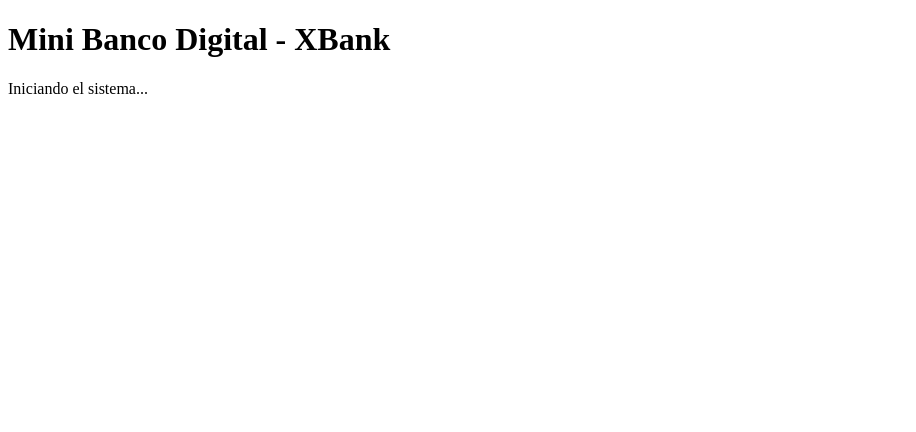
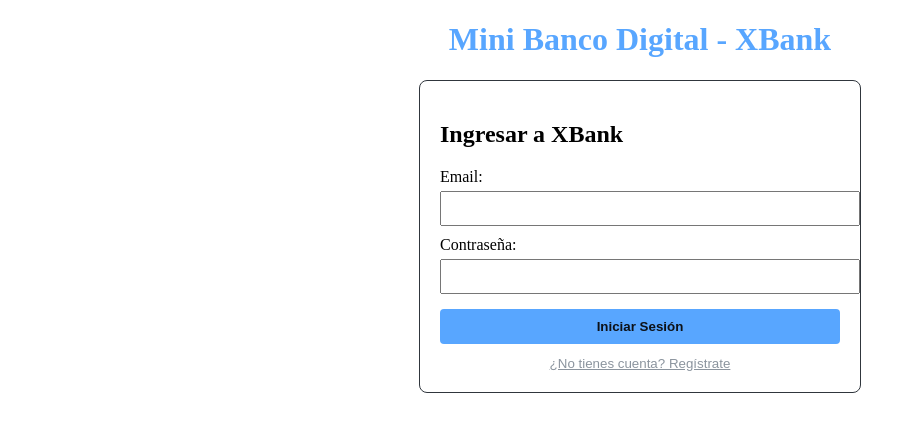
Before and after one commit to Pintorescoh/EVA2_MiniBancoDigital, a React (Vite) app: page / in a window 1280 px wide. Shown: the top 432 px of the page, without its empty margins (0-916 px from the left). Built offline with nearby package versions, Linux system fonts and the light colour scheme; no server answers.

Commit message:
feat: integración de Firebase Auth y Firestore para registro de usuarios y saldo inicial (RF1)

```diff
--- a/src/App.jsx
+++ b/src/App.jsx
@@ -1,10 +1,15 @@
+// src/App.jsx
+import Login from './components/Login';
+
 function App() {
   return (
     <div>
-      <h1>Mini Banco Digital - XBank</h1>
-      <p>Iniciando el sistema...</p>
+      <h1 style={{ textAlign: 'center', color: '#58a6ff' }}>Mini Banco Digital - XBank</h1>
+
+      {/* Aquí estamos renderizando (mostrando) nuestro nuevo componente */}
+      <Login />
     </div>
   )
 }
 
-export default App
+export default App;
--- /dev/null
+++ b/src/components/Login.jsx
@@ -0,0 +1,95 @@
+// src/components/Login.jsx
+import { useState } from 'react';
+// 1. Importamos nuestras llaves maestras y las funciones de Firebase
+import { auth, db } from '../firebase/config';
+import { signInWithEmailAndPassword, createUserWithEmailAndPassword } from 'firebase/auth';
+import { doc, setDoc } from 'firebase/firestore';
+
+export default function Login() {
+  const [email, setEmail] = useState('');
+  const [password, setPassword] = useState('');
+
+  // 2. Nuevos estados para la interfaz
+  const [isRegistering, setIsRegistering] = useState(false); // Para alternar entre Login y Registro
+  const [error, setError] = useState(null); // Para guardar y mostrar mensajes de error
+
+  const handleEmailChange = (evento) => setEmail(evento.target.value);
+  const handlePasswordChange = (evento) => setPassword(evento.target.value);
+
+  // 3. Agregamos "async" porque la comunicación con la nube toma tiempo (asíncrona)
+  const handleSubmit = async (evento) => {
+    evento.preventDefault();
+    setError(null); // Limpiamos errores antiguos antes de intentar de nuevo
+
+    try {
+      if (isRegistering) {
+        // LÓGICA DE REGISTRO
+        // Le pedimos a Firebase Auth que cree el usuario
+        const userCredential = await createUserWithEmailAndPassword(auth, email, password);
+        const user = userCredential.user;
+
+        // RF1: Al registrarse, creamos su documento en la base de datos (Firestore) con el saldo inicial
+        // Usamos el ID único del usuario (user.uid) como nombre del documento por seguridad
+        await setDoc(doc(db, "users", user.uid), {
+          email: user.email,
+          saldo: 100000
+        });
+
+        console.log("¡Cuenta creada y saldo asignado!");
+      } else {
+        // LÓGICA DE INICIO DE SESIÓN
+        await signInWithEmailAndPassword(auth, email, password);
+        console.log("¡Inicio de sesión exitoso!");
+      }
+    } catch (errorFirebase) {
+      // Si Firebase rechaza la operación (ej. contraseña muy corta, o usuario no existe), lo atrapamos aquí
+      console.error(errorFirebase);
+      setError("Hubo un error: Verifica tus datos o intenta con una contraseña de al menos 6 caracteres.");
+    }
+  };
+
+  return (
+    <div style={{ border: '1px solid #30363d', padding: '20px', borderRadius: '8px', maxWidth: '400px', margin: '20px auto' }}>
+      <h2>{isRegistering ? 'Crear Cuenta' : 'Ingresar a XBank'}</h2>
+
+      <form onSubmit={handleSubmit}>
+        <div style={{ marginBottom: '10px' }}>
+          <label style={{ display: 'block', marginBottom: '5px' }}>Email:</label>
+          <input
+            type="email"
+            value={email}
+            onChange={handleEmailChange}
+            required
+            style={{ width: '100%', padding: '8px' }}
+          />
+        </div>
+
+        <div style={{ marginBottom: '15px' }}>
+          <label style={{ display: 'block', marginBottom: '5px' }}>Contraseña:</label>
+          <input
+            type="password"
+            value={password}
+            onChange={handlePasswordChange}
+            required
+            style={{ width: '100%', padding: '8px' }}
+          />
+        </div>
+
+        {/* Si hay un error, lo mostramos en color rojo */}
+        {error && <p style={{ color: '#f85149', fontSize: '0.9rem' }}>{error}</p>}
+
+        <button type="submit" style={{ padding: '10px 15px', cursor: 'pointer', width: '100%', marginBottom: '10px', backgroundColor: '#58a6ff', color: '#0d1117', border: 'none', borderRadius: '4px', fontWeight: 'bold' }}>
+          {isRegistering ? 'Registrarse' : 'Iniciar Sesión'}
+        </button>
+      </form>
+
+      {/* Botón para cambiar entre modo Login y Registro */}
+      <button
+        onClick={() => setIsRegistering(!isRegistering)}
+        style={{ background: 'none', border: 'none', color: '#8b949e', cursor: 'pointer', width: '100%', textDecoration: 'underline' }}
+      >
+        {isRegistering ? '¿Ya tienes cuenta? Inicia sesión' : '¿No tienes cuenta? Regístrate'}
+      </button>
+    </div>
+  );
+}
--- a/src/firebase/config.js
+++ b/src/firebase/config.js
@@ -0,0 +1,22 @@
+// Importamos las funciones necesarias del SDK de Firebase
+import { initializeApp } from "firebase/app";
+import { getAuth } from "firebase/auth";
+import { getFirestore } from "firebase/firestore";
+
+// Configuramos Firebase usando nuestras variables de entorno seguras.
+// Vite usa "import.meta.env" para leer el archivo .env
+const firebaseConfig = {
+  apiKey: import.meta.env.VITE_FIREBASE_API_KEY,
+  authDomain: import.meta.env.VITE_FIREBASE_AUTH_DOMAIN,
+  projectId: import.meta.env.VITE_FIREBASE_PROJECT_ID,
+  storageBucket: import.meta.env.VITE_FIREBASE_STORAGE_BUCKET,
+  messagingSenderId: import.meta.env.VITE_FIREBASE_MESSAGING_SENDER_ID,
+  appId: import.meta.env.VITE_FIREBASE_APP_ID
+};
+
+// Inicializamos la aplicación
+const app = initializeApp(firebaseConfig);
+
+// Exportamos los servicios para usarlos en el resto del proyecto
+export const auth = getAuth(app);
+export const db = getFirestore(app);
```
Also changed, not shown: 2 other files (tests, documents, lock files or other folders).
